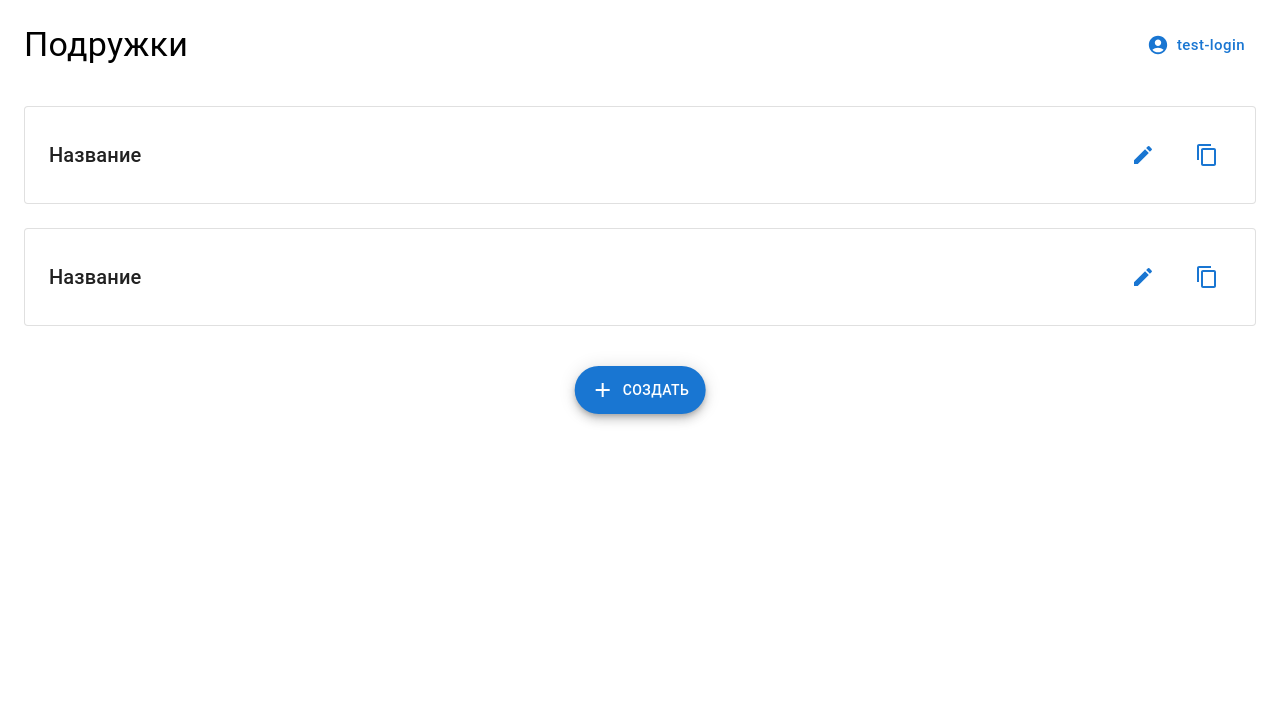
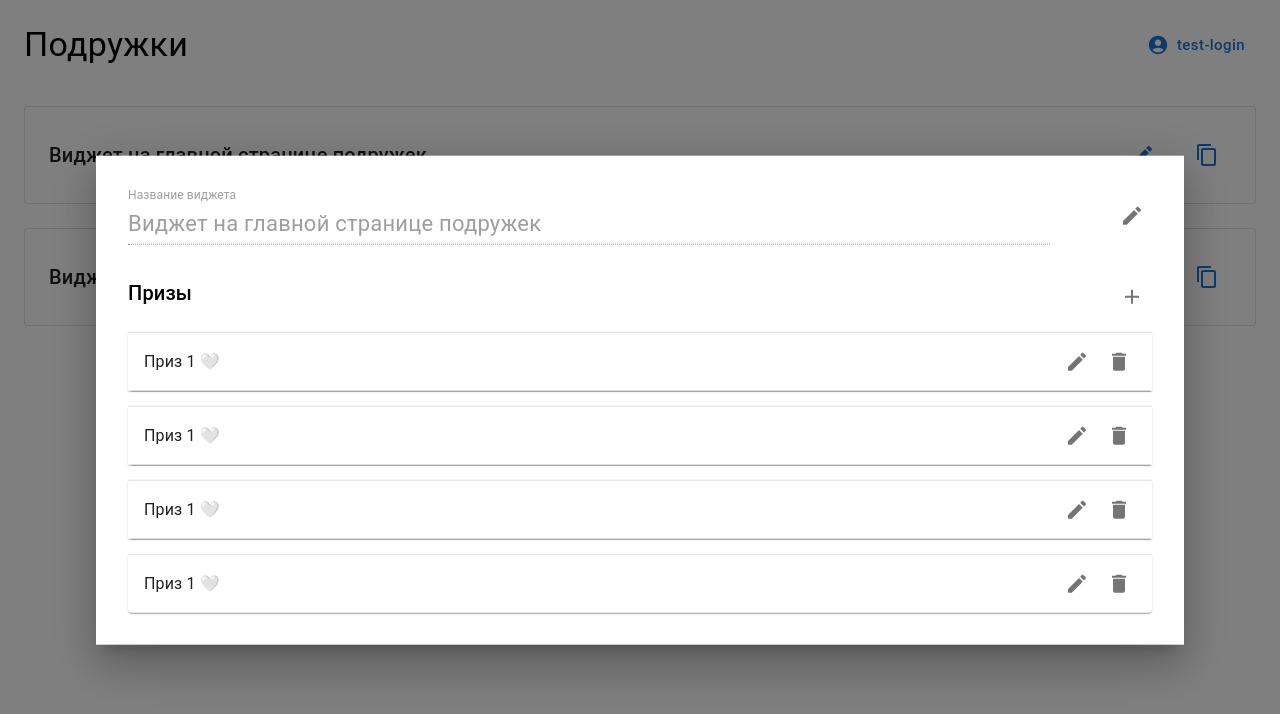
Before and after one commit to artcherenkov/furry-octo-succotash, a React (Create React App) app: page / in a window 1280 px wide. Both pictures are taken after a click on the button 1143 px from the left and 155 px from the top of the page. Shown: the top 714 px of the page. Built offline with nearby package versions, Linux system fonts and the light colour scheme.

Commit message:
Изменен стиль попапа виджета

```diff
--- a/package.json
+++ b/package.json
@@ -15,6 +15,7 @@
     "@types/node": "^16.11.58",
     "@types/react": "^18.0.18",
     "@types/react-dom": "^18.0.6",
+    "axios": "^0.27.2",
     "react": "^18.2.0",
     "react-dom": "^18.2.0",
     "react-redux": "^8.0.2",
--- a/public/index.html
+++ b/public/index.html
@@ -4,6 +4,12 @@
     <meta charset="utf-8" />
     <meta name="viewport" content="width=device-width, initial-scale=1" />
     <title>React App</title>
+    <link rel="preconnect" href="https://fonts.googleapis.com" />
+    <link rel="preconnect" href="https://fonts.gstatic.com" crossorigin />
+    <link
+      href="https://fonts.googleapis.com/css2?family=Roboto+Mono&display=swap"
+      rel="stylesheet"
+    />
   </head>
   <body>
     <noscript>You need to enable JavaScript to run this app.</noscript>
--- a/src/components/WidgetPopup/WidgetPopup.tsx
+++ b/src/components/WidgetPopup/WidgetPopup.tsx
@@ -10,14 +10,14 @@ import Typography from "@mui/material/Typography";
 import PrizeRow from "./components/PrizeRow";
 import IconButton from "@mui/material/IconButton";
 import AddIcon from "@mui/icons-material/Add";
-import Button from "@mui/material/Button";
+import EditIcon from "@mui/icons-material/Edit";
 
 const style = {
   position: "absolute" as "absolute",
   top: "50%",
   left: "50%",
   transform: "translate(-50%, -50%)",
-  width: 600,
+  width: "100%",
   maxWidth: "80vw",
   maxHeight: "80vh",
   overflowY: "auto",
@@ -37,8 +37,17 @@ const WidgetPopup = () => {
   return (
     <Modal open={open} onClose={handleClose}>
       <Box sx={style}>
+        <Box
+          mb={4}
+          sx={{
+            display: "flex",
+            alignItems: "center",
+            justifyContent: "space-between",
+          }}
+        >
           <TextField
-          sx={{ width: "90%", mb: 5 }}
+            disabled
+            sx={{ width: "90%" }}
             defaultValue="Виджет на главной странице подружек"
             label="Название виджета"
             variant="standard"
@@ -46,6 +55,10 @@ const WidgetPopup = () => {
               style: { fontSize: 22 },
             }}
           />
+          <IconButton>
+            <EditIcon />
+          </IconButton>
+        </Box>
 
         <Box mb={2} sx={{ display: "flex" }}>
           <Typography variant="h6">Призы</Typography>
@@ -58,15 +71,6 @@ const WidgetPopup = () => {
         <PrizeRow />
         <PrizeRow />
         <PrizeRow />
-
-        <Box mt={6} sx={{ display: "flex", justifyContent: "flex-end" }}>
-          <Button sx={{ mr: 2 }} variant="contained">
-            Редактировать
-          </Button>
-          <Button variant="contained" color="warning">
-            Удалить
-          </Button>
-        </Box>
       </Box>
     </Modal>
   );
--- a/src/components/WidgetPopup/components/PrizeRow.tsx
+++ b/src/components/WidgetPopup/components/PrizeRow.tsx
@@ -1,53 +1,133 @@
-import Paper from "@mui/material/Paper";
 import TextField from "@mui/material/TextField";
-import Typography from "@mui/material/Typography";
 import IconButton from "@mui/material/IconButton";
 import DeleteIcon from "@mui/icons-material/Delete";
+import EditIcon from "@mui/icons-material/Edit";
 import Box from "@mui/material/Box";
+import { InputAdornment } from "@mui/material";
+import Accordion from "@mui/material/Accordion";
+import AccordionSummary from "@mui/material/AccordionSummary";
+import AccordionDetails from "@mui/material/AccordionDetails";
+import Typography from "@mui/material/Typography";
 
 const PrizeRow = () => {
   return (
-    <Paper
+    <Accordion
       sx={{
-        p: 2,
+        "&:not(:last-child)": { mb: 2 },
+      }}
+    >
+      <AccordionSummary aria-controls="panel1a-content" id="panel1a-header">
+        <Box
+          sx={{
+            width: "100%",
             display: "flex",
             alignItems: "center",
-        "&:not(:last-child)": { mb: 2 },
+            justifyContent: "space-between",
           }}
-      variant="outlined"
-      elevation={0}
         >
+          <Typography>Приз 1 🤍</Typography>
+          <Box>
+            <IconButton sx={{ mr: 1 }} size="small">
+              <EditIcon />
+            </IconButton>
+            <IconButton size="small">
+              <DeleteIcon />
+            </IconButton>
+          </Box>
+        </Box>
+      </AccordionSummary>
+      <AccordionDetails>
+        <Box sx={{ display: "flex", alignItems: "center" }}>
           <Box sx={{ flexGrow: 1 }}>
             <Box sx={{ display: "flex" }}>
               <TextField
-            sx={{ mr: 3, width: 20 }}
+                disabled
+                sx={{ mr: 3, width: 100 }}
                 size="small"
                 defaultValue="1"
-            label="№"
+                label="№ сектора"
                 variant="standard"
               />
               <TextField
-            sx={{ mr: 3, width: 200 }}
+                disabled
                 size="small"
-            defaultValue="Лазер бикини"
+                fullWidth
+                defaultValue="Приз 1 🤍"
                 label="Название приза"
                 variant="standard"
               />
+            </Box>
+            <Box mt={3} sx={{ display: "flex" }}>
               <TextField
+                disabled
+                fullWidth
                 size="small"
-            sx={{ width: 20 }}
-            type="color"
-            label=" "
-            defaultValue="#ff0000"
+                defaultValue="Лазерная эпиляция любой зоны за 500 руб."
+                label="Полное название приза"
                 variant="standard"
               />
-          <Typography mt={2} ml={1}>
-            #ff0000
-          </Typography>
             </Box>
-        <Box>
+            <Box mt={3} sx={{ display: "flex" }}>
               <TextField
-            sx={{ mt: 3, width: "80%" }}
+                disabled
+                fullWidth
+                size="small"
+                label="Цвет текста"
+                defaultValue="ff0000"
+                variant="standard"
+                sx={{ mr: 3 }}
+                InputProps={{
+                  style: { fontFamily: "Roboto Mono" },
+                  startAdornment: (
+                    <InputAdornment position="start">#</InputAdornment>
+                  ),
+                  endAdornment: (
+                    <InputAdornment position="end">
+                      <Box
+                        sx={{
+                          mr: 1,
+                          width: 13,
+                          height: 13,
+                          borderRadius: "2px",
+                          background: "#ff0000",
+                        }}
+                      />
+                    </InputAdornment>
+                  ),
+                }}
+              />
+              <TextField
+                disabled
+                fullWidth
+                size="small"
+                label="Цвет сектора"
+                defaultValue="ff0000"
+                variant="standard"
+                InputProps={{
+                  style: { fontFamily: "Roboto Mono" },
+                  startAdornment: (
+                    <InputAdornment position="start">#</InputAdornment>
+                  ),
+                  endAdornment: (
+                    <InputAdornment position="end">
+                      <Box
+                        sx={{
+                          mr: 1,
+                          width: 13,
+                          height: 13,
+                          borderRadius: "2px",
+                          background: "#ff0000",
+                        }}
+                      />
+                    </InputAdornment>
+                  ),
+                }}
+              />
+            </Box>
+            <Box mt={3} sx={{ display: "flex" }}>
+              <TextField
+                disabled
+                fullWidth
                 size="small"
                 defaultValue="https://some-very-long.com/link/72f1f73c-329b-11ed-a261-0242ac120002"
                 label="Ссылка на запись"
@@ -55,11 +135,9 @@ const PrizeRow = () => {
               />
             </Box>
           </Box>
-
-      <IconButton sx={{ ml: "auto" }}>
-        <DeleteIcon />
-      </IconButton>
-    </Paper>
+        </Box>
+      </AccordionDetails>
+    </Accordion>
   );
 };
 
--- a/src/pages/Main/components/WidgetRow/WidgetRow.tsx
+++ b/src/pages/Main/components/WidgetRow/WidgetRow.tsx
@@ -3,8 +3,16 @@ import Typography from "@mui/material/Typography";
 import IconButton from "@mui/material/IconButton";
 import EditIcon from "@mui/icons-material/Edit";
 import CopyIcon from "@mui/icons-material/ContentCopy";
+import { useAppDispatch } from "../../../../store/hooks";
+import { toggleWidgetPopup } from "../../../../store/slices/app-state";
 
 const WidgetRow = () => {
+  const dispatch = useAppDispatch();
+
+  const handleClick = () => {
+    dispatch(toggleWidgetPopup(true));
+  };
+
   return (
     <Paper
       sx={{
@@ -16,12 +24,13 @@ const WidgetRow = () => {
       variant="outlined"
       elevation={0}
     >
-      <Typography variant="h6">Название</Typography>
+      <Typography variant="h6">Виджет на главной странице подружек</Typography>
       <IconButton
         size="large"
         sx={{ ml: "auto" }}
         color="primary"
         aria-label="edit widget"
+        onClick={handleClick}
       >
         <EditIcon />
       </IconButton>
```
Also changed, not shown: 1 other file (tests, documents, lock files or other folders). Lines whose indentation alone changed are shown as unchanged.
